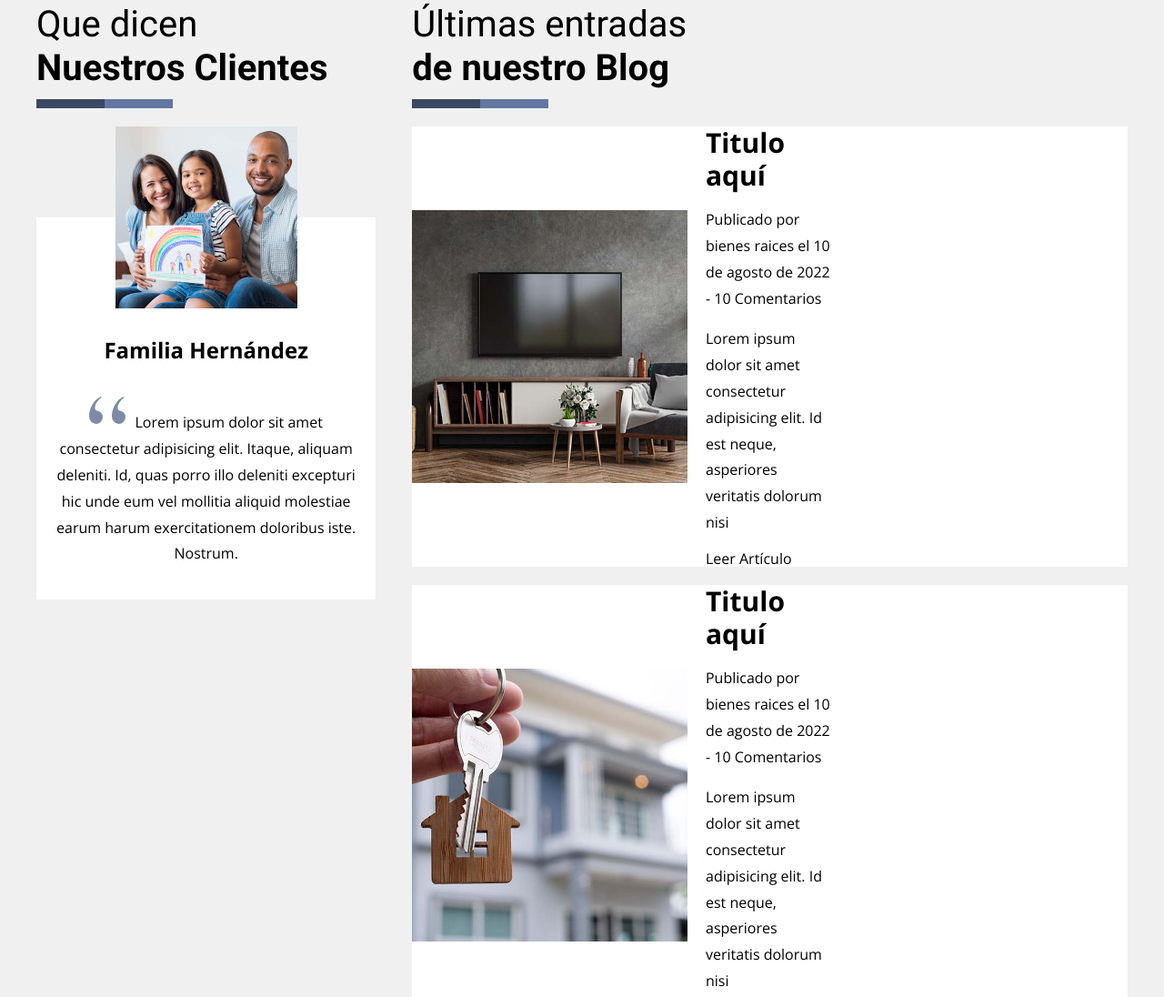
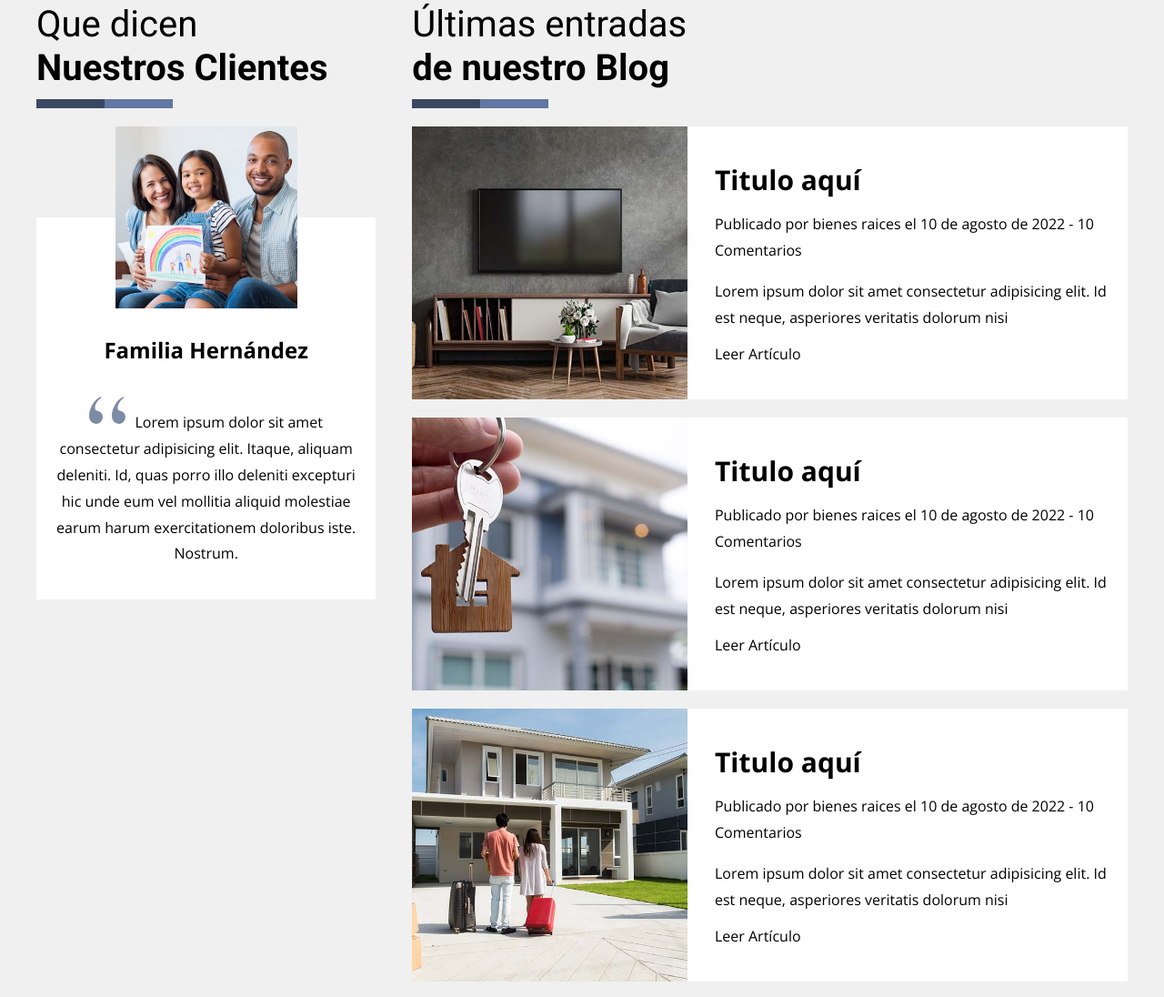
Before and after one commit to ManuUSS/real-state, a website: page index.html in a window 1280 px wide. Shown: the part 2665-3761 px from the top of the page at 91% size. Drawn offline with nearby package versions, Linux system fonts and the light colour scheme; files that its build step writes are made by us from their sources; files whose address does not match are found by name.

Commit message:
new: entrada-contenido scss

```diff
--- a/src/scss/ui/contenido/_testimonial.scss
+++ b/src/scss/ui/contenido/_testimonial.scss
@@ -76,4 +76,10 @@
         width: 100%;
     }
 
+    &__contenido {
+        padding: 1rem;
+        @include m.tablet {
+            grid-column: 3 / 6;
+        }
+    }
 }
```
